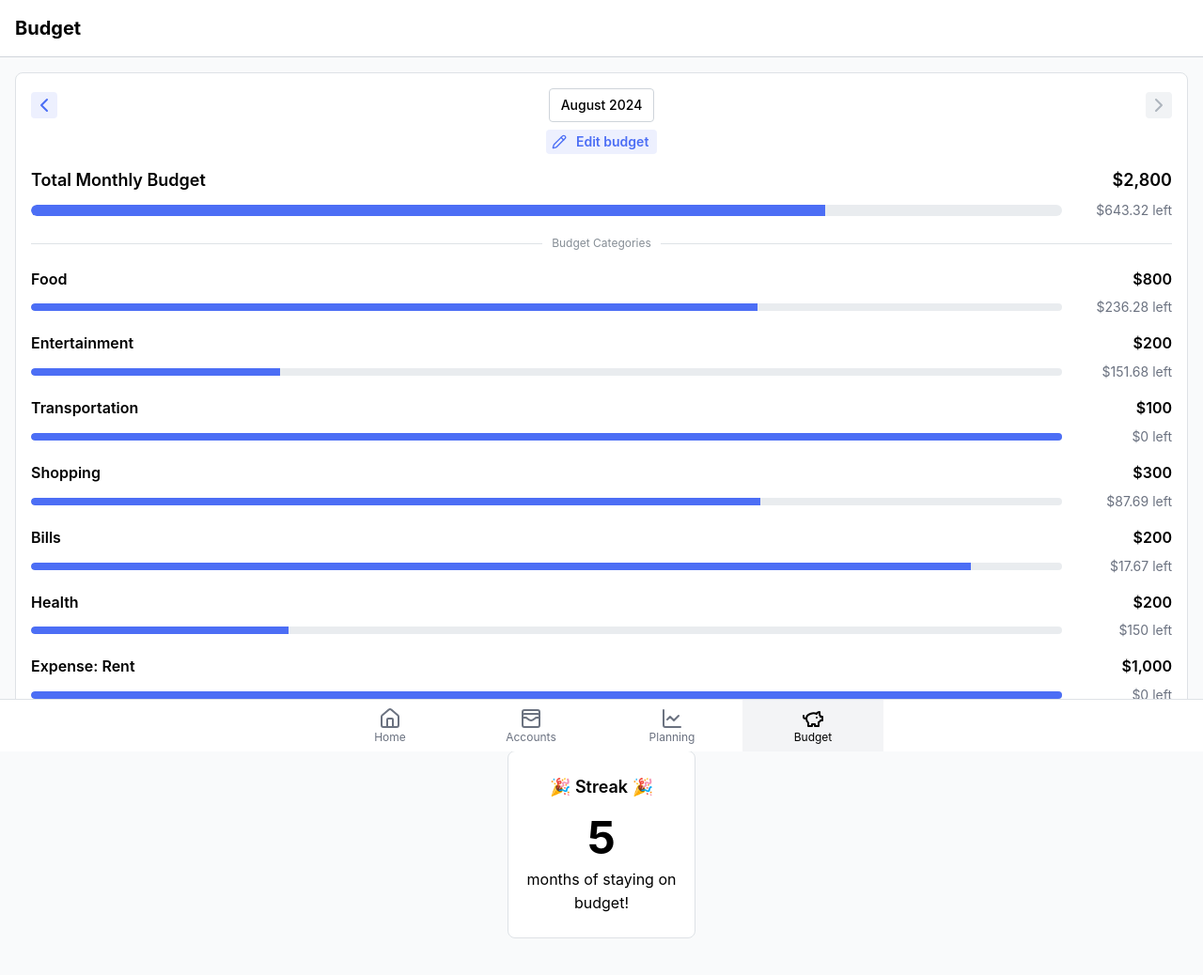
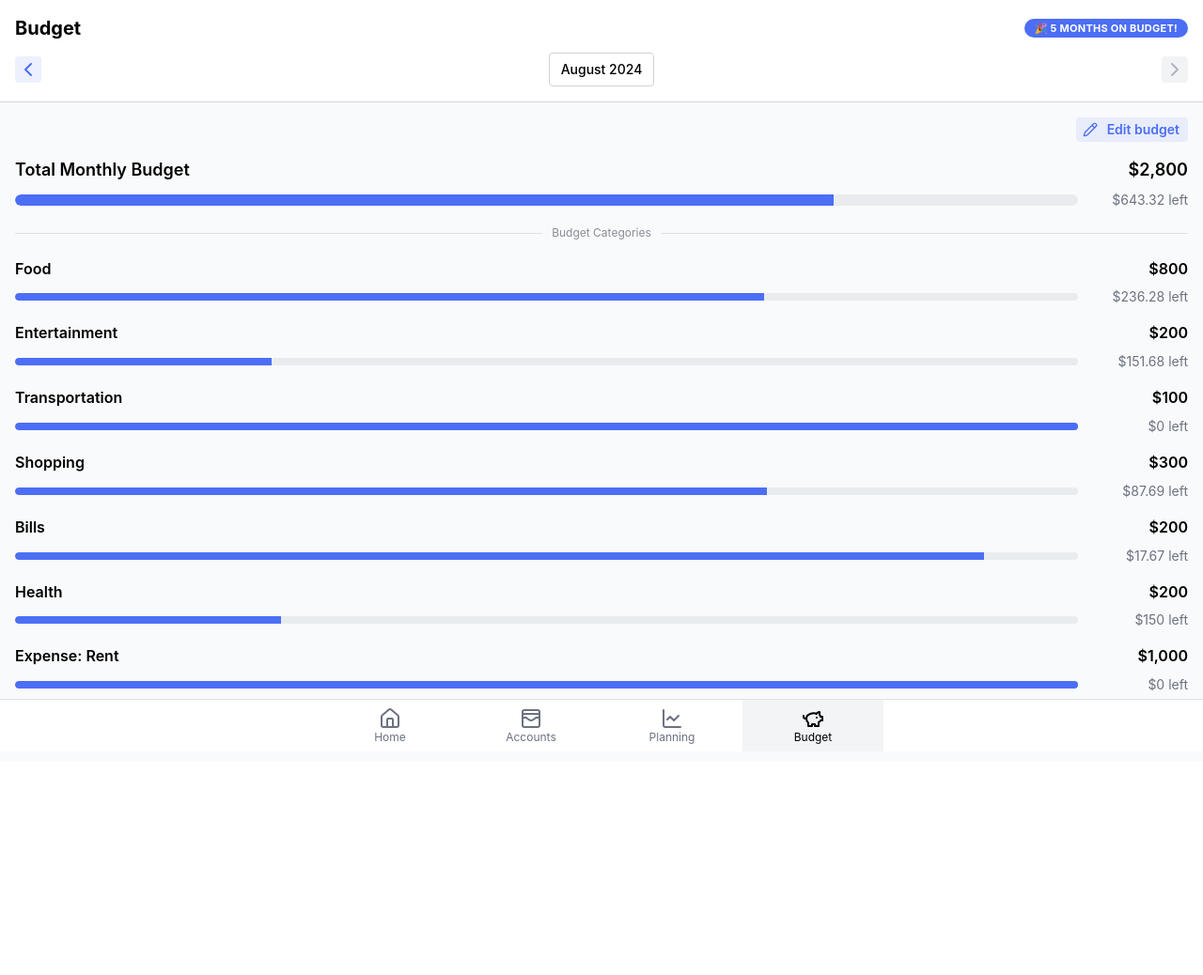
Before and after one commit to Prushka/finance-new, a React (Vite) app: page /budget in a window 1280 px wide. Shown: the top 1038 px of the page at 94% size. After the commit the page ends 811 px from the top, so only its background shows below. Built offline with nearby package versions, Linux system fonts and the light colour scheme.

Commit message:
simplify budget page

```diff
--- a/src/pages/Budget.tsx
+++ b/src/pages/Budget.tsx
@@ -1,8 +1,8 @@
 import { useState } from "react";
 import {
   ActionIcon,
+  Badge,
   Button,
-  Card,
   Divider,
   NumberFormatter,
   NumberInput,
@@ -88,6 +88,20 @@ export default function Budget() {
 
   const monthlySpentPercentage = (monthlySpent / monthlyTotal) * 100;
 
+  const editButton = isCurrentMonth && (
+    <Button
+      size="compact-sm"
+      leftSection={
+        !isEditing ? <PencilIcon className="size-4" /> : <CheckIcon />
+      }
+      variant={!isEditing ? "light" : "filled"}
+      onClick={() => {
+        setIsEditing((prev) => !prev);
+      }}
+    >
+      {!isEditing ? "Edit budget" : "Save budget"}
+    </Button>
+  );
   const monthPicker = (
     <div>
       <div className="flex justify-between items-center gap-4">
@@ -118,24 +132,6 @@ export default function Budget() {
         >
           <ChevronRightIcon />
         </ActionIcon>
-      </div>
-      <div className="mt-2 flex justify-center h-6">
-        {isCurrentMonth ? (
-          <Button
-            size="compact-sm"
-            leftSection={
-              !isEditing ? <PencilIcon className="size-4" /> : <CheckIcon />
-            }
-            variant={!isEditing ? "light" : "filled"}
-            onClick={() => {
-              setIsEditing((prev) => !prev);
-            }}
-          >
-            {!isEditing ? "Edit budget" : "Save budget"}
-          </Button>
-        ) : (
-          <p className="text-sm text-gray-500">Viewing past month</p>
-        )}
       </div>
     </div>
   );
@@ -240,28 +236,21 @@ export default function Budget() {
 
   return (
     <div>
-      <div className="z-50 sticky top-0 bg-white p-4 border-b-[1px] border-b-gray-300">
-        <h1 className="text-xl font-bold">Budget</h1>
+      <div className="z-50 sticky top-0 bg-white p-4 border-b-[1px] border-b-gray-300 flex flex-col gap-3">
+        <div className="flex justify-between items-center gap-2">
+          <h1 className="text-xl font-bold">Budget</h1>
+          <Badge>🎉 5 months on budget!</Badge>
+        </div>
+        {monthPicker}
       </div>
 
       <section className="p-4">
-        <Card withBorder radius="md" className="flex flex-col gap-4">
-          {monthPicker}
+        <div className="flex flex-row-reverse mb-4">{editButton}</div>
+        <div className="flex flex-col gap-4">
           {totalMonthlyBudgetSection}
           <Divider label="Budget Categories" />
           {budgetCategoriesSection}
-        </Card>
-
-        <Card
-          withBorder
-          radius="md"
-          className="flex flex-col justify-center items-center size-[200px] mx-auto text-center mt-8"
-        >
-          <h2 className="text-lg font-semibold mb-4">🎉 Streak 🎉</h2>
-
-          <p className="text-5xl font-bold mb-2">5</p>
-          <p>months of staying on budget!</p>
-        </Card>
+        </div>
       </section>
     </div>
   );
--- a/src/pages/Home.tsx
+++ b/src/pages/Home.tsx
@@ -81,7 +81,7 @@ export default function Home() {
             className="flex items-center gap-2"
           >
             <span className="text-3xl font-bold">5</span>{" "}
-            <span>months of staying on budget!</span>
+            <span>months on budget!</span>
             🎉
           </Card.Section>
         </HomeCard>
```
